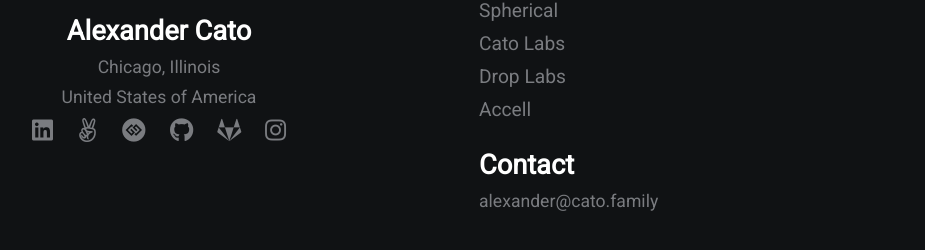
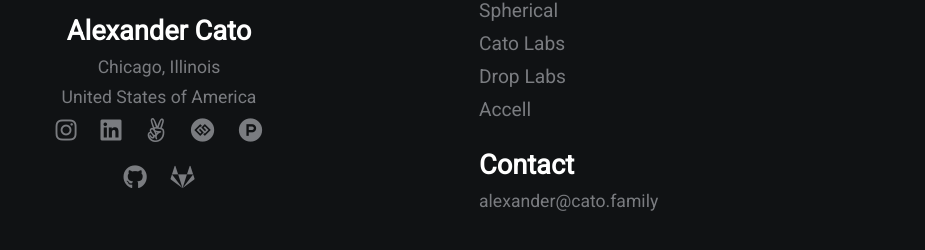
Before and after one commit to alexander-cato/portfolio-v1, a plain HTML site: page index.html in a window 1280 px wide. Shown: the part 420-670 px from the top of the page, without its empty margins (161-1086 px from the left). Drawn offline with Linux system fonts and the light colour scheme.

Commit message:
Update organization

```diff
--- a/index.html
+++ b/index.html
@@ -15,12 +15,14 @@
             <h2>Alexander Cato</h2>
             <p>Chicago, Illinois</p>
             <p>United States of America</p>
+            <a href="https://www.instagram.com/alexanderkcato/"><i class="fab fa-instagram"></i></a>
             <a href="https://www.linkedin.com/in/alexander-cato/"><i class="fab fa-linkedin"></i></a>
             <a href="https://angel.co/u/alexander-cato"><i class="fab fa-angellist"></i></a>
             <a href="https://www.f6s.com/alexandercato"><i class="fab fa-gg-circle"></i></a>
+            <a href="https://www.producthunt.com/@acato"><i class="fab fa-product-hunt"></i></a>
+            <br> <br>
             <a href="https://github.com/alexander-cato"><i class="fab fa-github"></i></a>
             <a href="https://gitlab.com/alexander-cato"><i class="fab fa-gitlab"></i></a>
-            <a href="https://www.instagram.com/alexanderkcato/"><i class="fab fa-instagram"></i></a>
         </div>
         <div class="section-2">
             <h2>About</h2>
```
